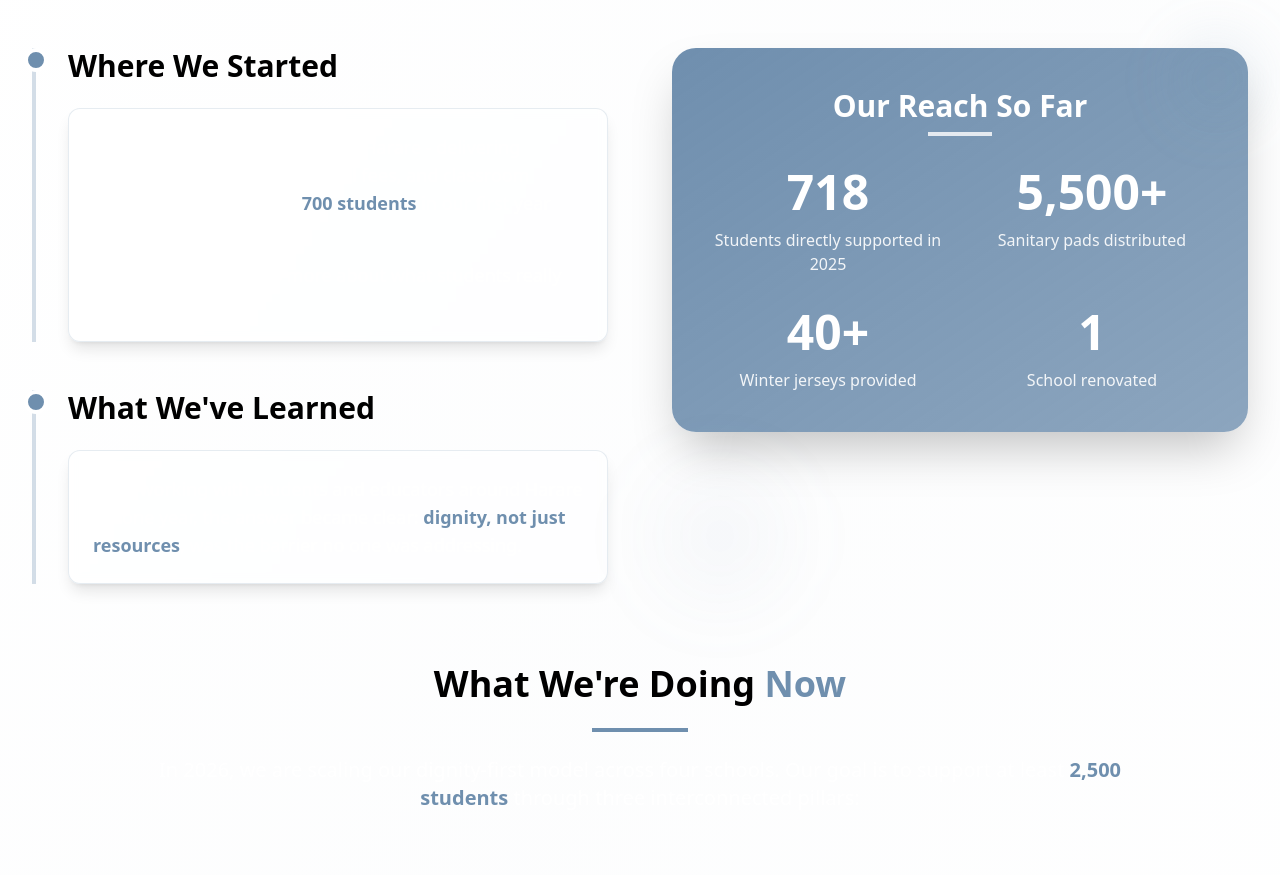
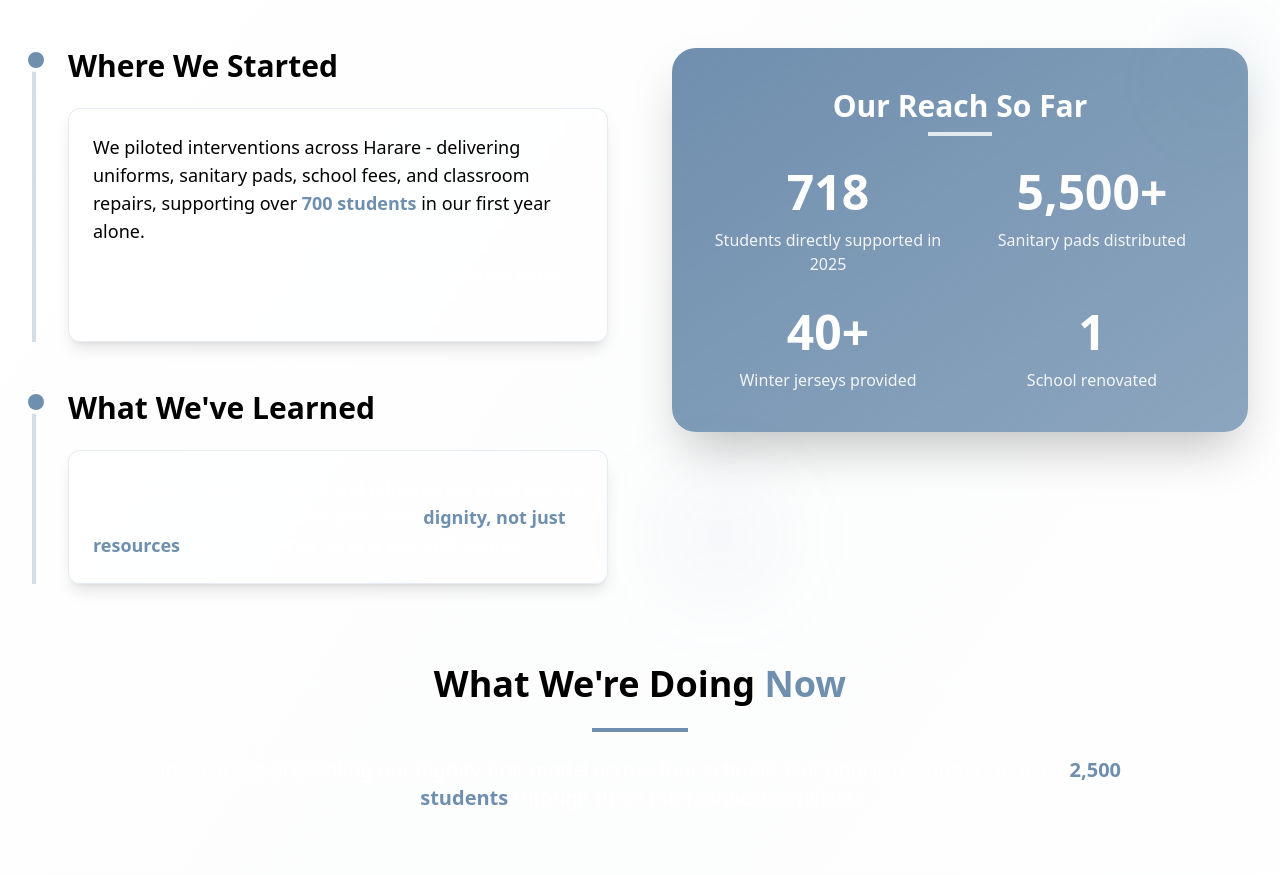
Before and after one commit to myTestAccount263/pigment-palette-perfect-34, a React (Vite) app: page / in a window 1280 px wide. Shown: the part 1600-2475 px from the top of the page. Built offline with nearby package versions, Linux system fonts and the light colour scheme.

Commit message:
Fix: Ensure text contrast on white background
Change text color to black on white backgrounds for better readability.

```diff
--- a/src/components/ImpactSection.tsx
+++ b/src/components/ImpactSection.tsx
@@ -26,7 +26,7 @@ const ImpactSection = () => {
                 Where We Started
               </h3>
               <div className="bg-background/60 backdrop-blur-sm rounded-xl p-6 border border-border/50 shadow-lg">
-                <p className="text-base sm:text-lg text-muted-foreground leading-relaxed mb-4">
+                <p className="text-base sm:text-lg text-foreground leading-relaxed mb-4">
                   We piloted interventions across Harare - delivering uniforms, sanitary pads, school fees, and classroom repairs, supporting over <span className="font-semibold text-primary">700 students</span> in our first year alone.
                 </p>
                 <p className="text-base sm:text-lg text-muted-foreground leading-relaxed">
```
